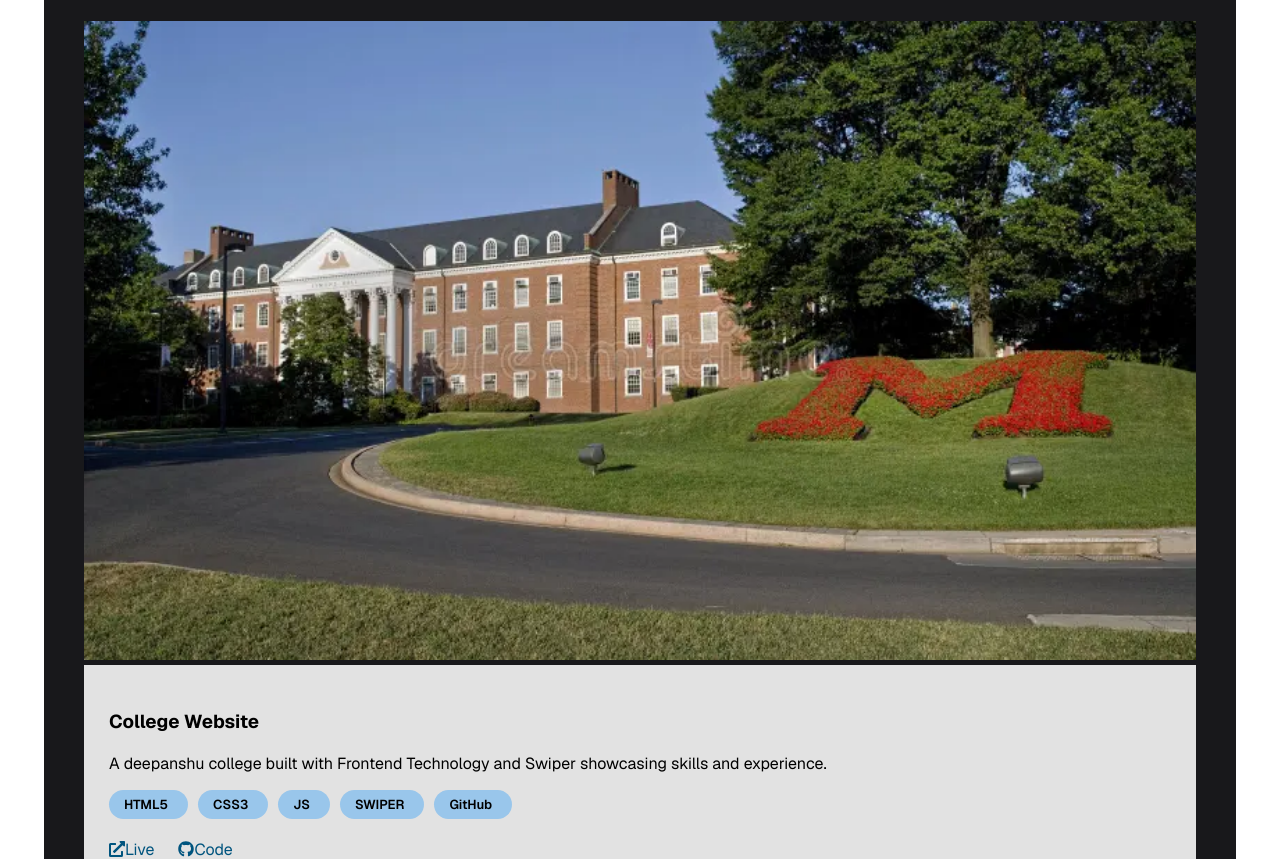
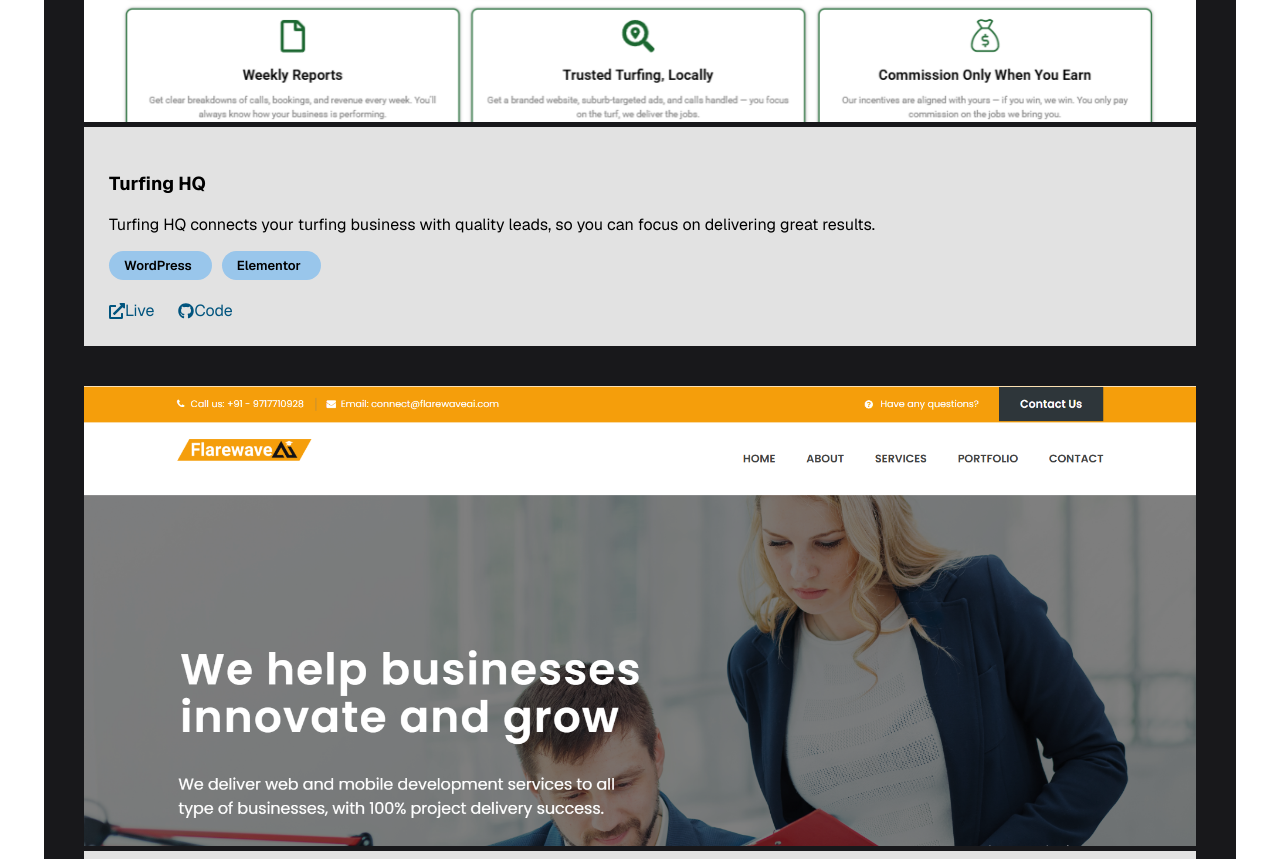
Before and after one commit to digrajthakur/my-3d-scroll-app, a Next.js app: page / in a window 1280 px wide. Shown: the part 10700-11559 px from the top of the page. Built offline with nearby package versions, Linux system fonts and the light colour scheme.

Commit message:
Update ProjectsSection.tsx

```diff
--- a/src/app/components/Project/ProjectsSection.tsx
+++ b/src/app/components/Project/ProjectsSection.tsx
@@ -114,6 +114,16 @@
         github: ' https://ruugl.com/',
         categories: ['WordPress'],
         tech: ['WordPress', 'Elementor', 'Felan'],
+    },
+   {
+        title: 'Turfing HQ',
+        description:
+            'Turfing HQ connects your turfing business with quality leads, so you can focus on delivering great results.',
+        image: '/turfing-hq.png',
+        live: 'https://fasthost.net.au/turfinghq/',
+        github: 'https://fasthost.net.au/turfinghq/',
+        categories: ['WordPress'],
+        tech: ['WordPress', 'Elementor'],
     },
     {
         title: 'Flarewave AI Website',
```
